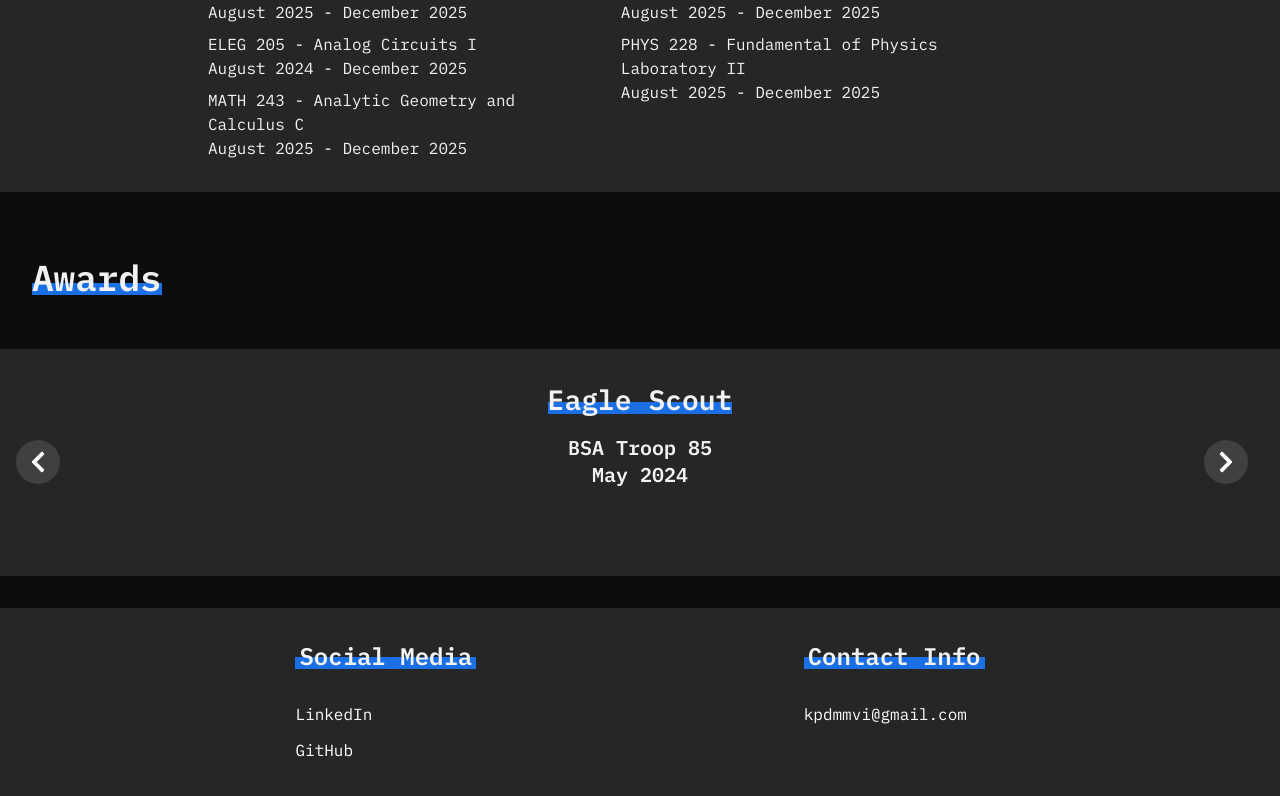
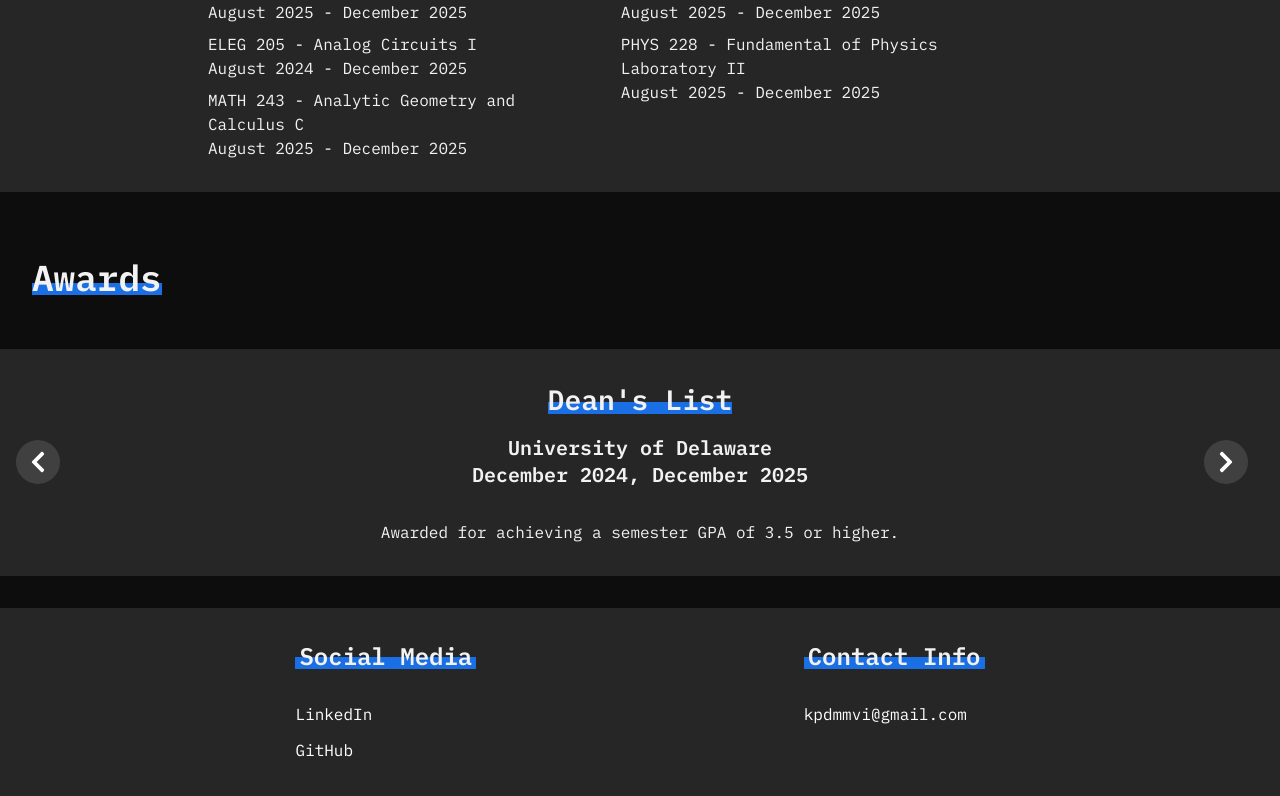
Before and after one commit to Davey5506/davey5506.github.io, a React (Vite) app in the folder portfolio/: page / in a window 1280 px wide. Shown: the part 1461-2257 px from the top of the page. Built offline with nearby package versions, Linux system fonts and the light colour scheme.

Commit message:
Updated awards

```diff
--- a/portfolio/src/sections/Details.js
+++ b/portfolio/src/sections/Details.js
@@ -120,6 +120,12 @@ const University = ({
 // Assemble Awards
 const Earnings = [
     {
+        name: "Dean's List",
+        issuer: "University of Delaware",
+        date: "December 2024, December 2025",
+        details: "Awarded for achieving a semester GPA of 3.5 or higher."
+    },
+    {
         name: "Eagle Scout",
         issuer: "BSA Troop 85",
         date: "May 2024",
```
